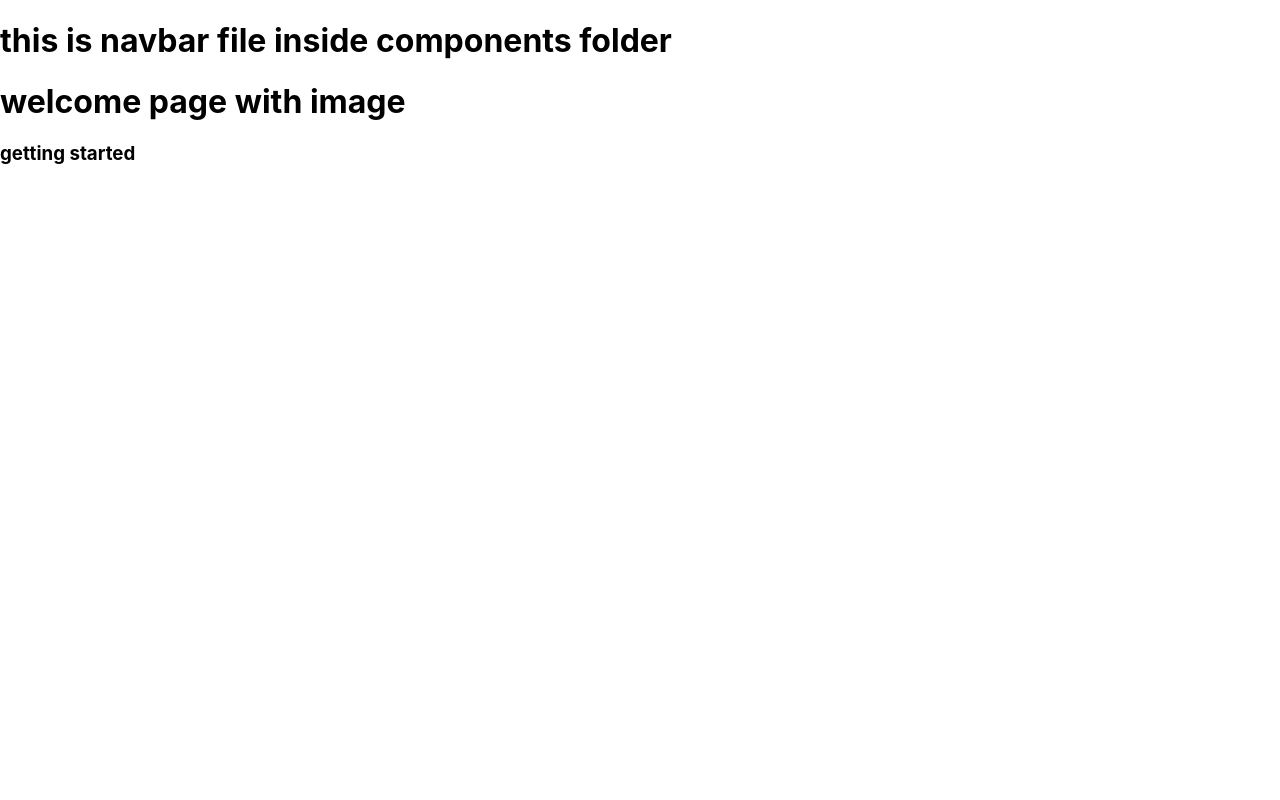
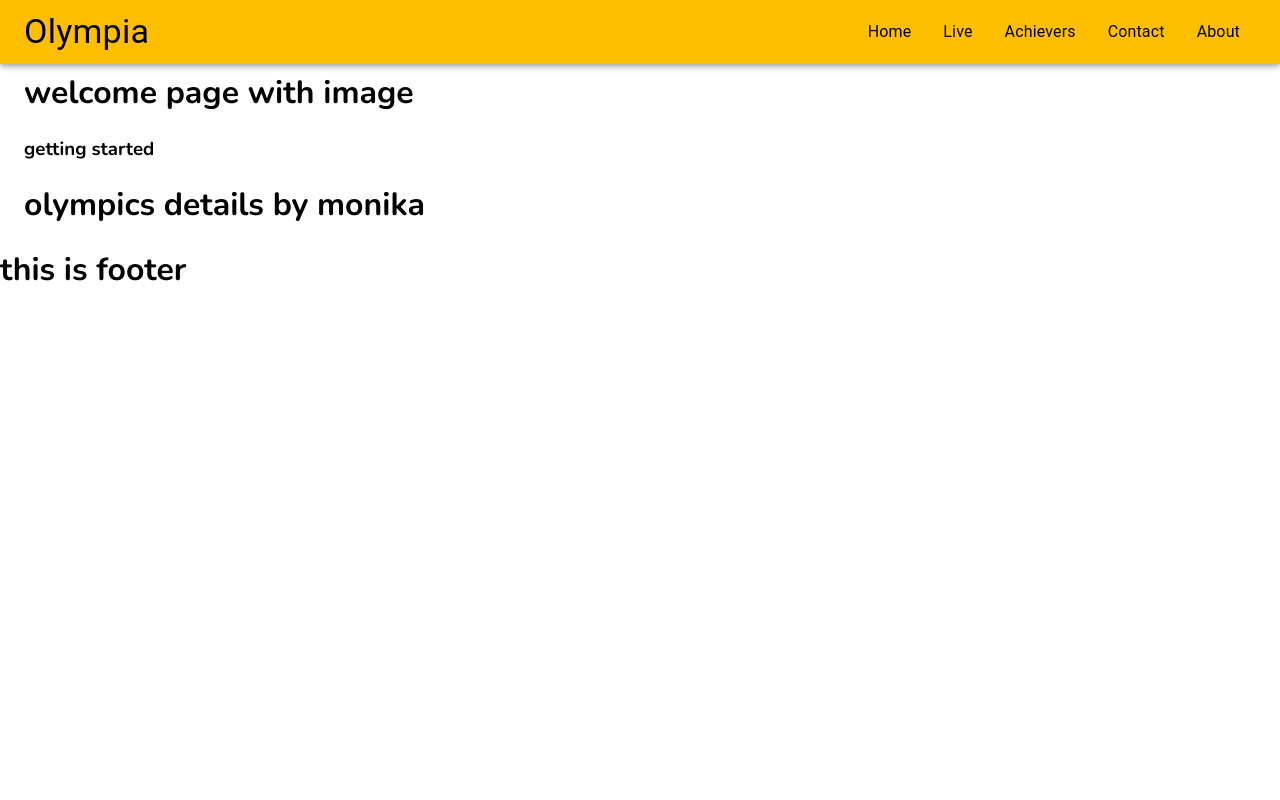
Before and after one commit to jeethendra2000/olympia, a Next.js app in the folder frontend/: page / in a window 1280 px wide. Shown: the top 800 px of the page. Built offline with nearby package versions, Linux system fonts and the light colour scheme.

Commit message:
added navbar

```diff
--- /dev/null
+++ b/frontend/components/Layout.jsx
@@ -0,0 +1,16 @@
+import React from "react";
+import Navbar from "./Navbar";
+import Footer from "./Footer";
+import { Container } from "@material-ui/core";
+
+function layout({ children }) {
+  return (
+    <div>
+      <Navbar />
+      <Container style={{paddingTop:"50px"}}>{children}</Container>
+      <Footer />
+    </div>
+  );
+}
+
+export default layout;
--- a/frontend/components/Navbar.jsx
+++ b/frontend/components/Navbar.jsx
@@ -1,11 +1,103 @@
-import React from 'react'
+import React from "react";
+import { makeStyles } from "@material-ui/core/styles";
+import AppBar from "@material-ui/core/AppBar";
+import Toolbar from "@material-ui/core/Toolbar";
+import Typography from "@material-ui/core/Typography";
+import Button from "@material-ui/core/Button";
+import IconButton from "@material-ui/core/IconButton";
+import MenuIcon from "@material-ui/icons/Menu";
+import { Hidden, Box, Link } from "@material-ui/core";
+
+import List from "@material-ui/core/List";
+import ListItem from "@material-ui/core/ListItem";
+import ListItemIcon from "@material-ui/core/ListItemIcon";
+import ListItemText from "@material-ui/core/ListItemText";
+
+const useStyles = makeStyles((theme) => ({
+  mon: {
+    color: "red",
+  },
+  root: {
+    flexGrow: 1,
+  },
+  menuButton: {
+    marginRight: theme.spacing(2),
+    color: "black",
+  },
+  title: {
+    color: "black",
+  },
+  bgColor: {
+    backgroundColor: "#A231C7",
+  },
+}));
 
 function Navbar() {
-    return (
-        <div>
-            <h1>this is navbar file inside components folder</h1>
-        </div>
-    )
+  const classes = useStyles();
+
+  return (
+    <div className={classes.root}>
+      <AppBar position="fixed" style={{ backgroundColor: "#FFBF00" }}>
+        <Toolbar>
+          <Hidden mdUp>
+            <IconButton
+              edge="start"
+              className={classes.menuButton}
+              color="inherit"
+              aria-label="menu"
+            >
+              <MenuIcon />
+            </IconButton>
+          </Hidden>
+          <Typography variant="h4" style={{ color: "black", flexGrow: "1" }}>
+            Olympia
+          </Typography>
+          <Hidden smDown>
+          <List component="nav" style={{ display: "flex", color: "black" }}>
+            <ListItem button>
+              <Link href="/" style={{ textDecoration: "none", color: "black" }}>
+                <ListItemText primary="Home" />
+              </Link>
+            </ListItem>
+            <ListItem button>
+              <Link
+                href="/liveUpdates"
+                style={{ textDecoration: "none", color: "black" }}
+              >
+                <ListItemText primary="Live" />
+              </Link>
+            </ListItem>
+            <ListItem button>
+              <Link
+                href="/indianAchievers"
+                style={{ textDecoration: "none", color: "black" }}
+              >
+                <ListItemText primary="Achievers" />
+              </Link>
+            </ListItem>
+            <ListItem button>
+              <Link
+                href="/contactUs"
+                style={{ textDecoration: "none", color: "black" }}
+              >
+                <ListItemText primary="Contact" />
+              </Link>
+            </ListItem>
+
+            <ListItem button>
+              <Link
+                href="/about"
+                style={{ textDecoration: "none", color: "black" }}
+              >
+                <ListItemText primary="About" />
+              </Link>
+            </ListItem>
+          </List>
+          </Hidden>
+        </Toolbar>
+      </AppBar>
+    </div>
+  );
 }
 
-export default Navbar
+export default Navbar;
--- a/frontend/pages/_app.js
+++ b/frontend/pages/_app.js
@@ -1,13 +1,14 @@
-import Navbar from '../components/Navbar'
-import Footer from '../components/Footer'
-import '../styles/globals.css'
+import "../styles/globals.css";
+import Layout from "../components/Layout"
 
 function MyApp({ Component, pageProps }) {
-    return <div>
-      <Navbar/>
-      < Component {...pageProps } / >
-      <Footer/>
+  return (
+    <div>
+      <Layout>
+        <Component {...pageProps} />
+      </Layout>
     </div>
+  );
 }
 
-export default MyApp
+export default MyApp;
--- a/frontend/pages/index.js
+++ b/frontend/pages/index.js
@@ -13,7 +13,7 @@ export default function Home() {
       </Head>
       <main>
         {/* welcome screen by jeethendra */}
-        <div style={{ height: "100vh" }}>
+        <div>
           <WelcomePage />
         </div>
 
--- a/frontend/styles/Home.module.css
+++ b/frontend/styles/Home.module.css
@@ -6,10 +6,6 @@
     justify-content: center;
     align-items: center;
     height: 100vh;
-}
-
-.monika {
-    color: red;
 }
 
 .main {
--- a/frontend/styles/globals.css
+++ b/frontend/styles/globals.css
@@ -1,16 +1,25 @@
+@import url('https://fonts.googleapis.com/css2?family=Nunito:ital,wght@0,200;0,300;0,400;0,600;0,700;0,800;0,900;1,200;1,300;1,400;1,600;1,700;1,800;1,900&display=swap');
+
+/* @import url('https://fonts.googleapis.com/css2?family=Palette+Mosaic&display=swap'); */
+
 html,
 body {
-  padding: 0;
-  margin: 0;
-  font-family: -apple-system, BlinkMacSystemFont, Segoe UI, Roboto, Oxygen,
-    Ubuntu, Cantarell, Fira Sans, Droid Sans, Helvetica Neue, sans-serif;
+    padding: 0;
+    margin: 0;
+    /* font-family: -apple-system, BlinkMacSystemFont, Segoe UI, Roboto, Oxygen, Ubuntu, Cantarell, Fira Sans, Droid Sans, Helvetica Neue, sans-serif; */
+    font-family: 'Nunito', sans-serif;
+    /* font-family: 'Palette Mosaic', cursive; */
 }
 
 a {
-  color: inherit;
-  text-decoration: none;
+    color: inherit;
+    text-decoration: none;
 }
 
 * {
-  box-sizing: border-box;
+    box-sizing: border-box;
 }
+
+.navbarGap {
+    padding-top: 50px;
+}
```
